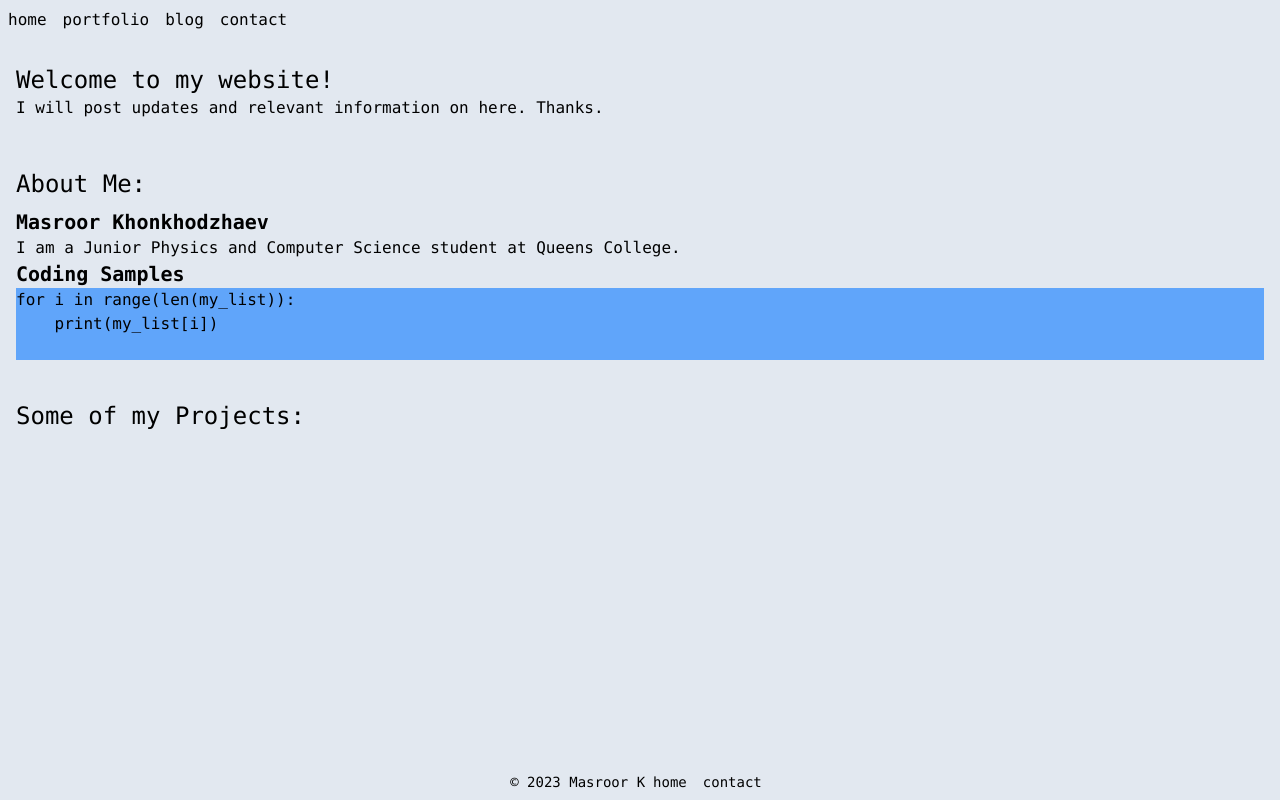
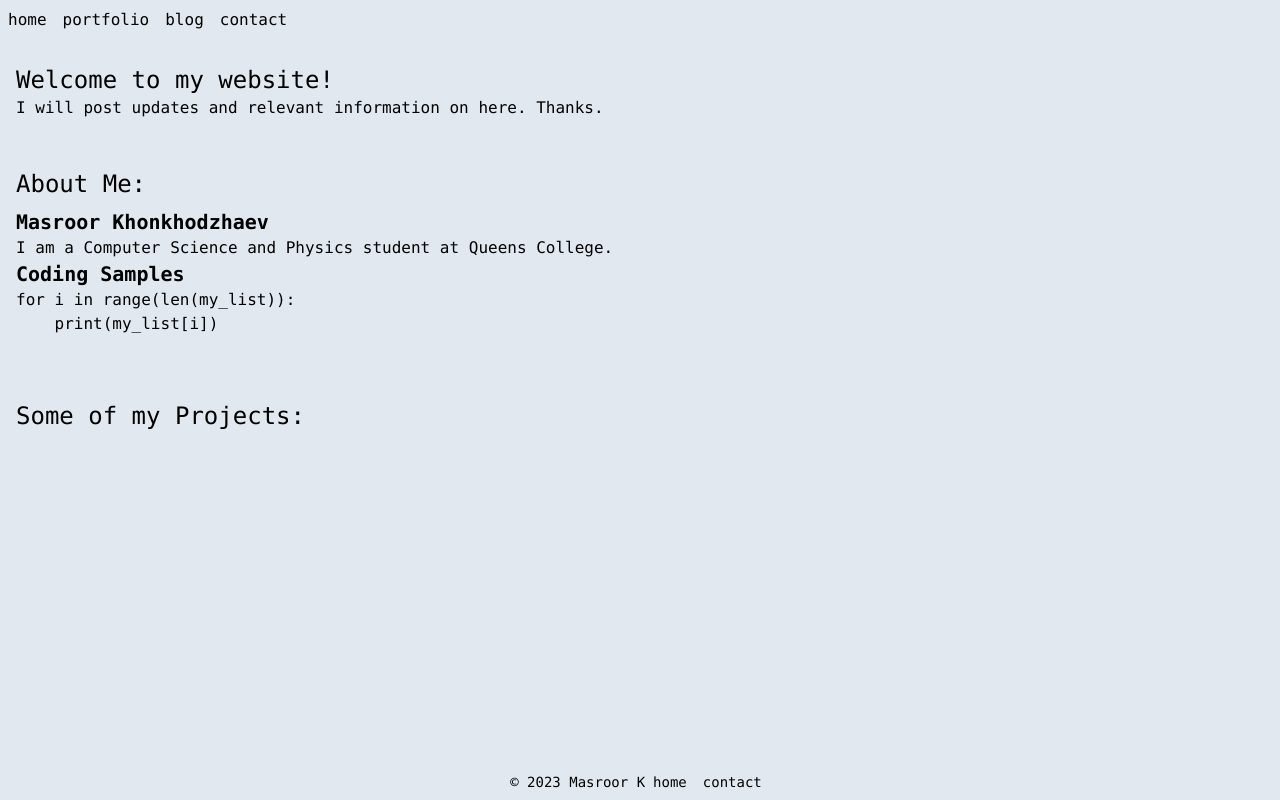
Before and after one commit to masroor47/next-personal-website, a Next.js app: page / in a window 1280 px wide. Built offline with nearby package versions, Linux system fonts and the light colour scheme.

Commit message:
add mdx support

```diff
--- a/app/(components)/aboutMe.mdx
+++ b/app/(components)/aboutMe.mdx
@@ -2,7 +2,7 @@
 
 ## Masroor Khonkhodzhaev
 
-I am a Junior Physics and Computer Science student at Queens College.
+I am a Computer Science and Physics student at Queens College.
 
 ## Coding Samples
 
--- a/app/project/[slug]/page.tsx
+++ /dev/null
@@ -1,24 +0,0 @@
-import Image from 'next/image'
-import { Inter } from '@next/font/google'
-
-const inter = Inter({ subsets: ['latin'] })
-
-
-// export async function getSlug(params: any) {
-//   const slug = params.slug;
-//   return slug;
-// }
-
-export default async function SingleProject({ params }: any) {
-
-  // const slug = await fetchData(params);
-
-  return (
-    <main>
-      <div className='p-4'>
-        <h1 className='text-xl font-semibold'>This is a Project Page { params.slug }</h1>
-        <p>Below is some info on how impressive it is lol</p>
-      </div>
-    </main>
-  )
-}
--- a/mdx-components.tsx
+++ b/mdx-components.tsx
@@ -10,7 +10,7 @@ export function useMDXComponents(components: MDXComponents): MDXComponents {
   return {
     // Allows customizing built-in components, e.g. to add styling.
     h2: ({ children }) => <h1 className="text-xl font-bold">{children}</h1>,
-    pre: ({ children }) => <pre className='bg-blue-400'>{children}</pre>,
+    // pre: ({ children }) => <pre className='bg-blue-400'>{children}</pre>,
     ...components,
   }
 }
--- a/package.json
+++ b/package.json
@@ -22,6 +22,7 @@
     "typescript": "4.9.5"
   },
   "devDependencies": {
+    "@mdx-js/loader": "^2.3.0",
     "@types/mdx": "^2.0.4",
     "autoprefixer": "^10.4.13",
     "postcss": "^8.4.21",
```
Also changed, not shown: 1 other file (tests, documents, lock files or other folders).
